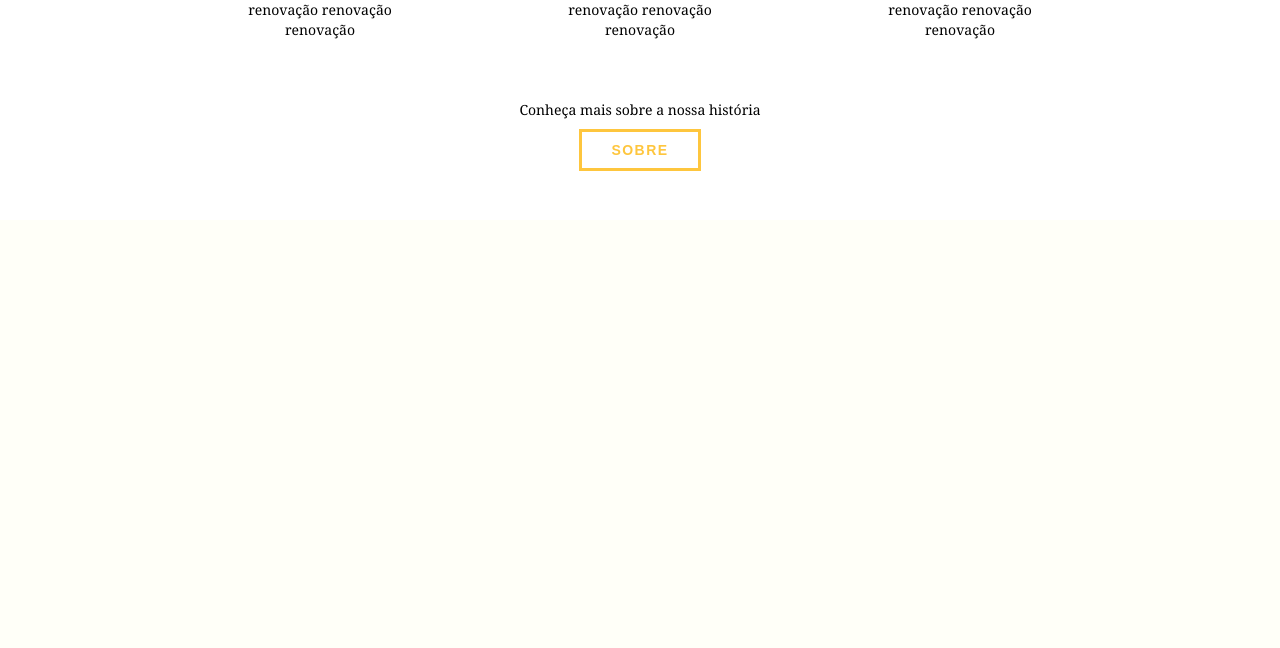
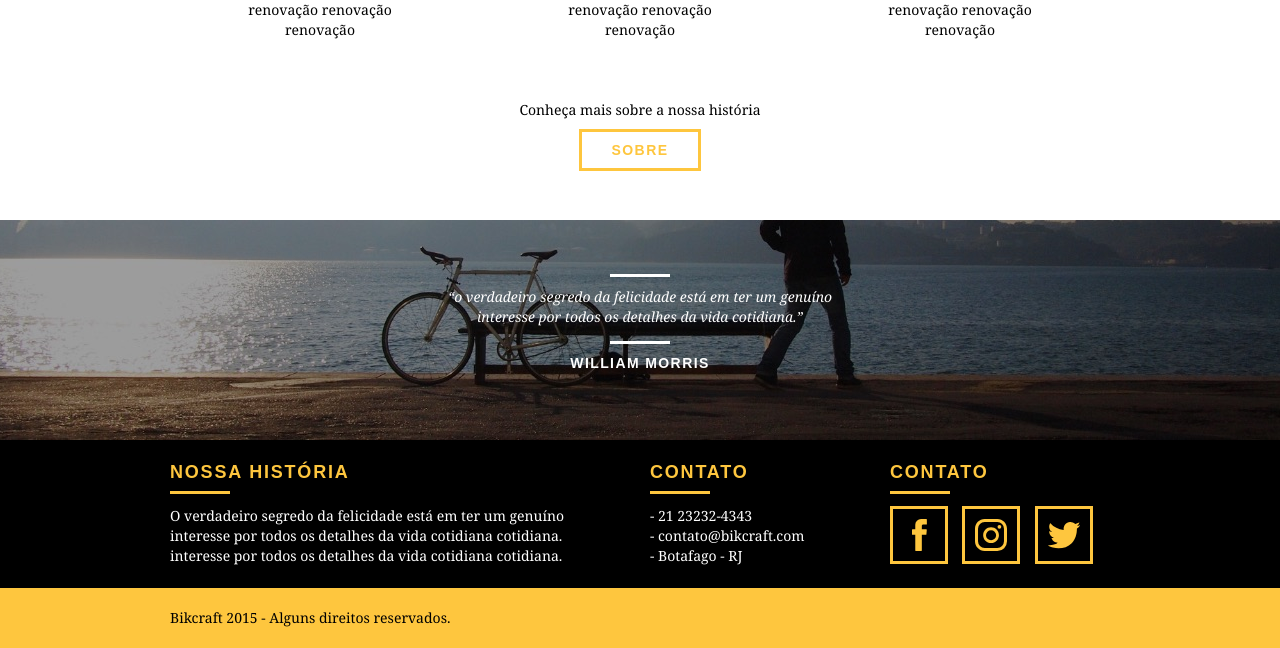
Before and after one commit to katiareis/origamid_WebDevCourse, a PHP site: page / in a window 1280 px wide. Shown: the part 2356-3004 px from the top of the page. Before the commit the page ends 2527 px from the top, so only its background shows below. Run offline with PHP 8.4, Linux system fonts and the light colour scheme.

Commit message:
Add footer section to home page
Project Update - Add a footer section and style to home page.

```diff
--- a/css/style.css
+++ b/css/style.css
@@ -272,3 +272,76 @@ img {
 .qualidade_lista li p {
     padding: 10px 20px 20px 20px;
 }
+
+/* Quebra */
+
+.quebra {
+    width: 100%;
+    height: 220px;
+    background: url("../img/bg-footer.jpg") no-repeat center;
+    background-size: cover;
+    text-align: center;
+    padding-top: 40px;
+}
+
+.quebra .quote-externo {
+    max-width: 400px;
+}
+
+/* Footer */
+
+.footer {
+    width: 100%;
+    background: #000;
+    color: #FFF;
+    padding: 20px 0;
+}
+
+.footer h3 {
+    font-size: 18px;
+    line-height: 25px;
+    color: #fec63e;
+    text-transform: uppercase;
+    letter-spacing: .1em;
+    font-weight: bold;
+}
+
+.footer h3:after {
+    content: "";
+    display: block;
+    width: 60px;
+    height: 3px;
+    background: #fec63e;
+    margin: 6px 0 12px 0;
+}
+
+.footer_historia {
+    padding-right: 40px;
+}
+
+.footer_contato ul li {
+    font-size: 14px;
+    line-height: 20px;
+    font-family: Georgia, 'Times New Roman', Times, serif;
+}
+
+.footer_redes ul li {
+    display: inline-block;
+    margin-right: 10px;
+}
+
+.footer_redes ul li a {
+    border: 3px solid #fec63e;
+    display: block;
+    padding: 10px;
+}
+
+.footer_redes ul li a:hover {
+    border-color: #FFF;
+}
+
+.copy {
+    width: 100%;
+    background: #fec63e;
+    padding: 20px 0;
+}
--- a/index.html
+++ b/index.html
@@ -111,7 +111,49 @@
             <p>Conheça mais sobre a nossa história</p>
             <a href="sobre.html" class="btn btn-preto">Sobre</a>
         </div>
+    </section>
+    <!-- Quebra -->
+    <section class="quebra">
+        <blockquote class="quote-externo container">
+            <p>“o verdadeiro segredo da felicidade está em ter um genuíno interesse por todos os detalhes da vida cotidiana.”</p>
+            <cite>WILLIAM MORRIS</cite>
+        </blockquote>
+    </section>
+    <!-- Footer -->
+    <footer>
+        <div class="footer">
+            <div class="container">
 
-    </section>
+                <div class="grid-8 footer_historia">
+                    <h3>Nossa História</h3>
+                    <p>O verdadeiro segredo da felicidade está em ter um genuíno interesse por todos os detalhes da vida cotidiana cotidiana. interesse por todos os detalhes da vida cotidiana cotidiana.</p>
+                </div>
+
+                <div class="grid-4 footer_contato">
+                    <h3>Contato</h3>
+                    <ul>
+                        <li>- 21 23232-4343</li>
+                        <li>- contato@bikcraft.com</li>
+                        <li>- Botafago - RJ</li>
+                    </ul>
+                </div>
+
+                <div class="grid-4 footer_redes">
+                    <h3>Contato</h3>
+                    <ul>
+                        <li><a href="http://facebook.com" target="_blank"><img src="img/redes-sociais/facebook.svg"></a></li>
+                        <li><a href="http://instagram.com" target="_blank"><img src="img/redes-sociais/instagram.svg"></a></li>
+                        <li><a href="http://twitter.com" target="_blank"><img src="img/redes-sociais/twitter.svg"></a></li>
+                    </ul>
+                </div>
+            </div>
+        </div>
+        <div class="copy">
+            <div class="container">
+                <p class="grid-16">Bikcraft 2015 - Alguns direitos reservados.</p>
+            </div>
+        </div>
+
+    </footer>
 </body>
 </html>
```
Also changed, not shown: img/bg-footer.jpg (added), img/redes-sociais/facebook.svg (added), img/redes-sociais/instagram.svg (added), img/redes-sociais/twitter.svg (added).
